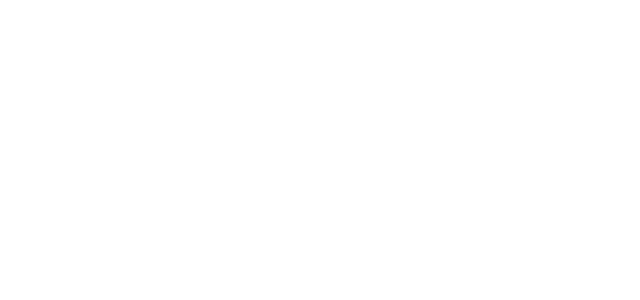
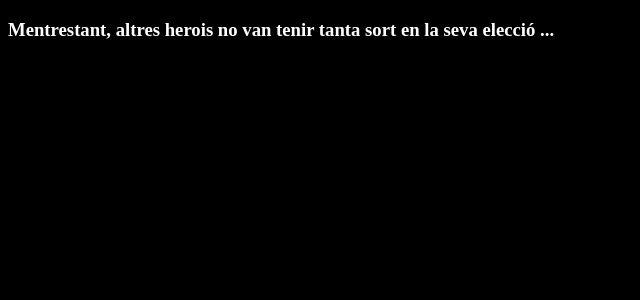
Before and after one commit to Xavi-BCN/SPRINT6, a React (Vite) app: page / in a window 1280 px wide. Shown: the top 300 px of the page, without its empty margins (0-640 px from the left). Built offline with nearby package versions, Linux system fonts and the light colour scheme.

Commit message:
Continuing Exercise 2 not yet finish

```diff
--- a/src/components/escena/Escena.jsx
+++ b/src/components/escena/Escena.jsx
@@ -1,4 +1,11 @@
-export const Escena = (props) => {
 
-      return (props);
+export const Escena = ({text}) => {
+      /* Aqui va la logica del componente*/
+
+      /* Aqui va lo que pinta en el DOM*/
+      return (
+
+            <h3>{text}</h3>
+
+          );
 }
--- a/src/main.jsx
+++ b/src/main.jsx
@@ -1,21 +1,43 @@
+import './styles.css';
 import React from 'react';
+import { Escena } from './components/escena/Escena'
 import ReactDOM from 'react-dom/client';
-import { Escena } from './components/escena/Escena';
-import { phrases } from './historysPhrases'
+import { Phrases } from './phrases'
 
-function App(){
 
-    let props;
 
-    phrases.forEach(phrase => {
-       props = <h3>{phrase}</h3>
-       return Escena(props);
+const App = () => {
+
+    /* let message1 = "El nostre heroi estava surant per l'espai sideral quan a la llunyania va albirar una nau espacial";
+    let message2 = "Sentia curiositat per l'interior de la nau i es va posar a inspeccionar-la. Va arribar a una sala amb dues portes.";
+    let message3 = "L'heroi va decidir travessar la porta que el portava a casa";
+    let message4 = "Mentrestant, altres herois no van tenir tanta sort en la seva elecció ..."; */
+    let message = "";
+
+    Phrases.forEach( phrase => {
+        message = phrase
+        /* return (
+            <div>
+              <Escena text={message}/>
+            </div>
+          ); */
     });
 
-}
 
-ReactDOM.createRoot(document.getElementById('root')).render(
+
+    return (
+      <div>
+        <Escena text={ message}/>
+      </div>
+    );
+  }
+
+
+
+ ReactDOM.createRoot(document.getElementById('root')).render(
     <React.StrictMode>
         <App/>
     </React.StrictMode>
 )
+
+export default App;
--- a/src/historysPhrases.js
+++ b/src/phrases.js
@@ -1,4 +1,4 @@
-export const phrases =
+export const Phrases =
 [
     "El nostre heroi estava surant per l'espai sideral quan a la llunyania va albirar una nau espacial",
     "Sentia curiositat per l'interior de la nau i es va posar a inspeccionar-la. Va arribar a una sala amb dues portes.",
--- /dev/null
+++ b/src/styles.css
@@ -0,0 +1,5 @@
+html, body{
+    background-color: black;
+    color: white;
+
+}
```
Also changed, not shown: src/components/escena/Escena.css (added).
